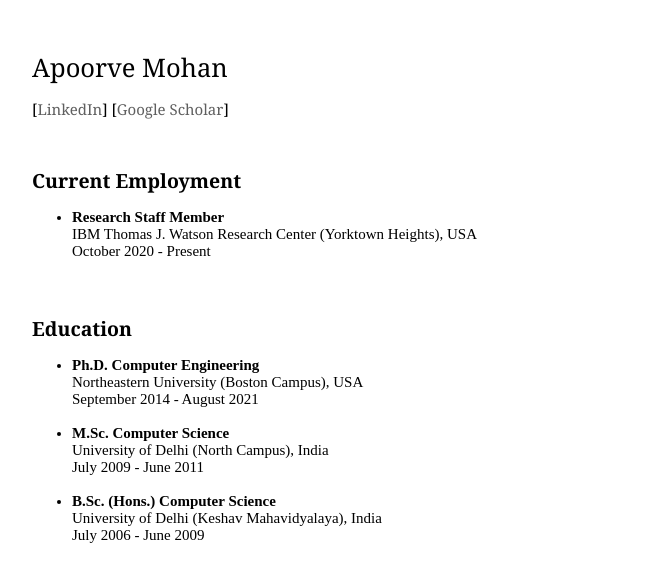
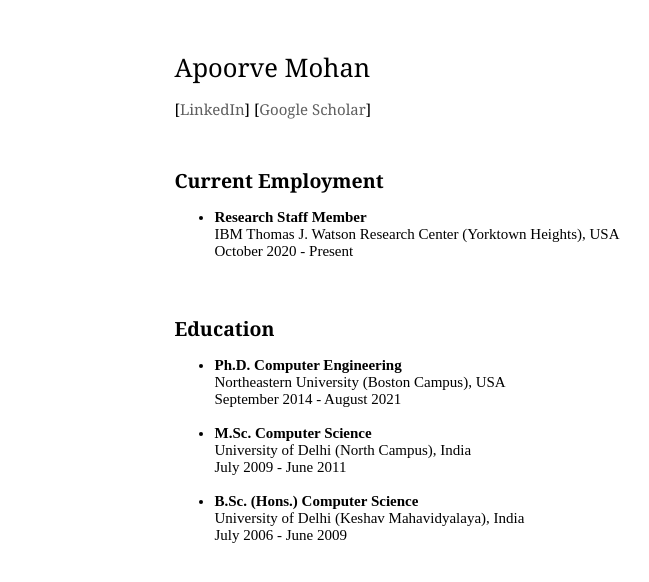
Before and after one commit to apoorvemohan/apoorvemohan.github.io, a plain HTML site: page index.html in a window 1280 px wide. Shown: the whole page, without its empty margins (243-892 px from the left). Drawn offline with nearby package versions, Linux system fonts and the light colour scheme.

Commit message:
default table width

```diff
--- a/index.html
+++ b/index.html
@@ -16,7 +16,7 @@
 
   <body>
     <!--Table Begins-->
-    <table  align="center" width="750" border="0" cellpadding="0">
+    <table  align="center" border="0" cellpadding="0">
       <tr>
         <td>
           <div id="Contact"></div>
```
